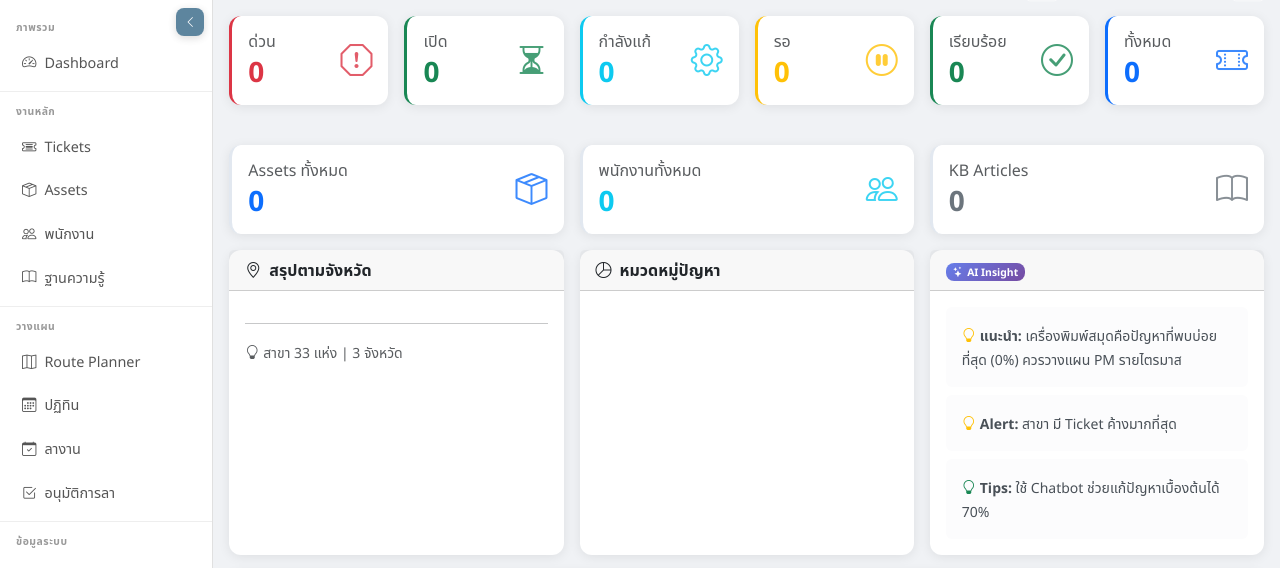
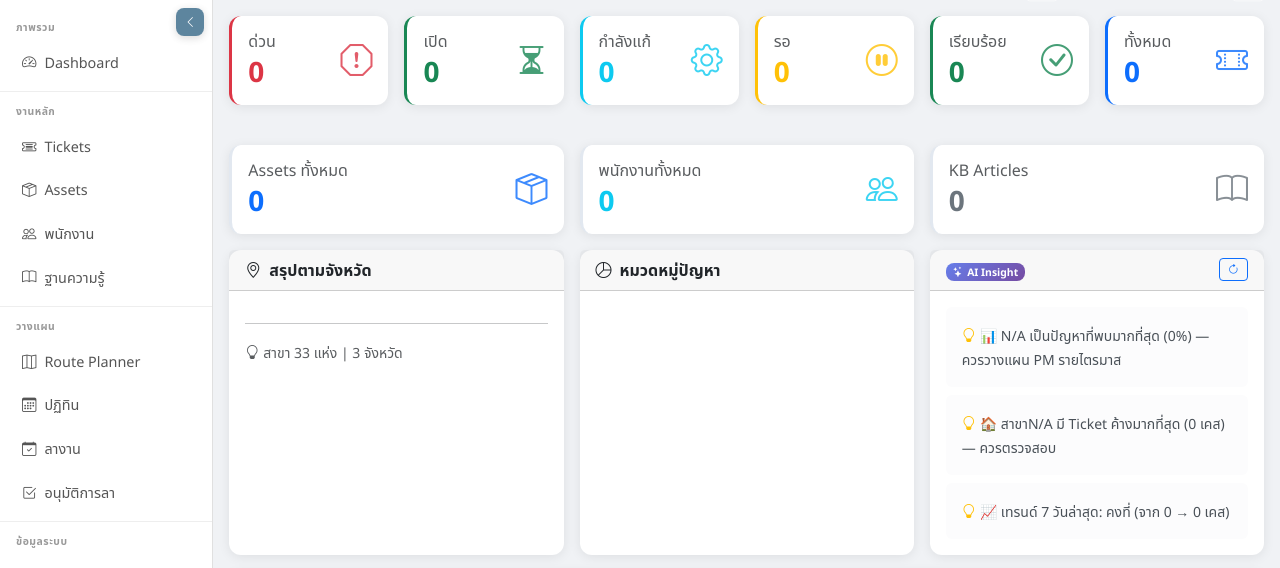
Before and after one commit to zyde-david/itsmdemo, a Flask app: page / in a window 1280 px wide. Shown: the part 56-624 px from the top of the page. Run offline with Flask 3, Linux system fonts and the light colour scheme; the visitor is signed in with stand-in values (Sample User, id 1); data that the repository does not hold is empty; some libraries are stand-ins or nearby versions.

Commit message:
feat: AI Insight dashboard powered by OpenRouter with data analysis
- New /api/ai-insight endpoint: feeds real ticket data to owl-alpha
- Analyzes: total tickets, top category, top branch, province breakdown, 7-day trend
- Returns 3 AI-generated recommendations in Thai
- Fallback to rule-based insights if API fails
- Dashboard auto-loads insights on page load with refresh button
- Shows 'Powered by AI' badge when using OpenRouter

```diff
--- a/app.py
+++ b/app.py
@@ -1101,6 +1101,85 @@
     c.commit();nid=c.execute('SELECT last_insert_rowid()').fetchone()[0];
     return jsonify(success=True,id=nid)
 
+@app.route('/api/ai-insight',methods=['GET'])
+@login_required
+def ai_insight():
+    """Generate real AI insights from dashboard data using OpenRouter."""
+    c = get_db()
+
+    # Gather dashboard data
+    total = c.execute('SELECT COUNT(*) FROM tickets').fetchone()[0]
+    open_tickets = c.execute("SELECT COUNT(*) FROM tickets WHERE status='open'").fetchone()[0]
+    critical = c.execute("SELECT COUNT(*) FROM tickets WHERE priority='critical'").fetchone()[0]
+
+    # Top category
+    top_cat = c.execute('SELECT category,COUNT(*) as cnt FROM tickets GROUP BY category ORDER BY cnt DESC LIMIT 1').fetchone()
+    top_cat_name = top_cat['category'] if top_cat else 'N/A'
+    top_cat_cnt = top_cat['cnt'] if top_cat else 0
+    top_cat_pct = round(top_cat_cnt/total*100) if total > 0 else 0
+
+    # Top branch
+    top_branch = c.execute('SELECT branch,COUNT(*) as cnt FROM tickets GROUP BY branch ORDER BY cnt DESC LIMIT 1').fetchone()
+    top_branch_name = top_branch['branch'] if top_branch else 'N/A'
+    top_branch_cnt = top_branch['cnt'] if top_branch else 0
+
+    # Province breakdown
+    provinces = c.execute('SELECT province,COUNT(*) as cnt,SUM(CASE WHEN status="open" THEN 1 ELSE 0 END) as open_cnt FROM tickets GROUP BY province ORDER BY cnt DESC').fetchall()
+    province_summary = ', '.join([f"{r['province']}: {r['cnt']} เคส (เปิด {r['open_cnt']})" for r in provinces]) if provinces else 'ไม่มีข้อมูล'
+
+    # Recent trend (last 7 days vs previous 7 days)
+    recent = c.execute("SELECT COUNT(*) FROM tickets WHERE created_at >= datetime('now','-7 days')").fetchone()[0]
+    previous = c.execute("SELECT COUNT(*) FROM tickets WHERE created_at BETWEEN datetime('now','-14 days') AND datetime('now','-7 days')").fetchone()[0]
+    trend = "เพิ่มขึ้น" if recent > previous else "ลดลง" if recent < previous else "คงที่"
+
+    # Build prompt
+    prompt = f"""วิเคราะภาพ Dashboard ITSM สหกรณ์ออมทรัพย์:
+
+- ทั้งหมด: {total} เคส | เปิด: {open_tickets} | Critical: {critical}
+- หมวดหมู่มากที่สุด: {top_cat_name} ({top_cat_cnt} เคส, {top_cat_pct}%)
+- สาขาที่มีเคสมากที่สุด: {top_branch_name} ({top_branch_cnt} เคส)
+- แยกตามจังหวัด: {province_summary}
+- เทรนด์ 7 วันล่าสุด: {recent} เคส (ก่อนหน้า {previous}) → {trend}
+
+ให้ 3 ข้อ insight/recommendation สั้น ๆ เป็นภาษาไทย แยกบรรทัด:
+1. [insight เกี่ยวกับหมวดหมู่/ปัญหา]
+2. [insight เกี่ยวกับสาขา/พื้นที่]
+3. [insight เกี่ยวกับเทรนด์/การวางแผน]"""
+
+    api_key = os.environ.get('OPENROUTER_API_KEY', '')
+    if api_key:
+        try:
+            r = requests.post(
+                'https://openrouter.ai/api/v1/chat/completions',
+                headers={
+                    'Authorization': f'Bearer {api_key}',
+                    'Content-Type': 'application/json'
+                },
+                json={
+                    'model': 'openrouter/owl-alpha:free',
+                    'messages': [
+                        {'role': 'system', 'content': 'คุณเป็น IT Analyst วิเคราะภาพ Dashboard ให้ insight สั้น ๆ เป็นภาษาไทย เชิงปฏิบัติ'},
+                        {'role': 'user', 'content': prompt}
+                    ],
+                    'max_tokens': 400
+                },
+                timeout=10
+            )
+            if r.status_code == 200:
+                ai_text = r.json()['choices'][0]['message']['content'].strip()
+                # Split into lines and filter empty
+                lines = [l.strip() for l in ai_text.split('\n') if l.strip()]
+                return jsonify(insights=lines[:3], source='ai')
+        except:
+            pass
+
+    # Fallback: static insights from data
+    return jsonify(insights=[
+        f"📊 {top_cat_name} เป็นปัญหาที่พบมากที่สุด ({top_cat_pct}%) — ควรวางแผน PM รายไตรมาส",
+        f"🏠 สาขา{top_branch_name} มี Ticket ค้างมากที่สุด ({top_branch_cnt} เคส) — ควรตรวจสอบ",
+        f"📈 เทรนด์ 7 วันล่าสุด: {trend} (จาก {previous} → {recent} เคส)"
+    ], source='rule')
+
 @app.route('/api/chatbot',methods=['POST'])
 @login_required
 def chatbot():
--- a/templates/dashboard.html
+++ b/templates/dashboard.html
@@ -161,19 +161,12 @@
     <!-- AI Insight -->
     <div class="col-md-4">
         <div class="card h-100 border-primary">
-            <div class="card-header fw-bold text-primary">
-                <span class="ai-badge"><i class="bi bi-stars me-1"></i>AI Insight</span>
+            <div class="card-header fw-bold text-primary d-flex justify-content-between align-items-center">
+                <span><span class="ai-badge"><i class="bi bi-stars me-1"></i>AI Insight</span></span>
+                <button class="btn btn-sm btn-outline-primary" onclick="loadAiInsight()" title="รีเฟรช insight" style="font-size:.7rem;padding:2px 8px"><i class="bi bi-arrow-clockwise"></i></button>
             </div>
-            <div class="card-body">
-                <div class="alert alert-light border-0 mb-2">
-                    <small><i class="bi bi-lightbulb text-warning me-1"></i><strong>แนะนำ:</strong> เครื่องพิมพ์สมุดคือปัญหาที่พบบ่อยที่สุด ({{ top_cat_pct }}%) ควรวางแผน PM รายไตรมาส</small>
-                </div>
-                <div class="alert alert-light border-0 mb-2">
-                    <small><i class="bi bi-lightbulb text-warning me-1"></i><strong>Alert:</strong> สาขา{{ top_branch }} มี Ticket ค้างมากที่สุด</small>
-                </div>
-                <div class="alert alert-light border-0 mb-0">
-                    <small><i class="bi bi-lightbulb text-success me-1"></i><strong>Tips:</strong> ใช้ Chatbot ช่วยแก้ปัญหาเบื้องต้นได้ 70%</small>
-                </div>
+            <div class="card-body" id="aiInsightBody">
+                <div class="text-center py-3 text-muted"><small><i class="bi bi-arrow-clockwise spin me-1"></i>กำลังวิเคราะภาพ...</small></div>
             </div>
         </div>
     </div>
@@ -223,3 +216,28 @@
 </div>
 </div>
 {% endblock %}
+
+{% block extra_scripts %}
+<script>
+async function loadAiInsight(){
+  const el = document.getElementById('aiInsightBody');
+  el.innerHTML = '<div class="text-center py-3 text-muted"><small><i class="bi bi-arrow-clockwise spin me-1"></i>กำลังวิเคราะภาพ...</small></div>';
+  try {
+    const r = await fetch('/api/ai-insight');
+    const d = await r.json();
+    if(d.insights && d.insights.length){
+      el.innerHTML = d.insights.map((txt,i) =>
+        '<div class="alert alert-light border-0 mb-'+(i<d.insights.length-1?'2':'0')+'"><small><i class="bi bi-lightbulb text-warning me-1"></i>'+txt+'</small></div>'
+      ).join('');
+      if(d.source==='ai') el.innerHTML += '<div class="text-end mt-1"><small class="text-muted" style="font-size:.65rem"><i class="bi bi-stars me-1"></i>Powered by AI</small></div>';
+    } else {
+      el.innerHTML = '<div class="text-center text-muted py-2"><small>ไม่มีข้อมูล</small></div>';
+    }
+  } catch(e) {
+    el.innerHTML = '<div class="text-center text-muted py-2"><small>ไม่สามารถโหลดได้</small></div>';
+  }
+}
+// Auto-load on page load
+loadAiInsight();
+</script>
+{% endblock %}
```
